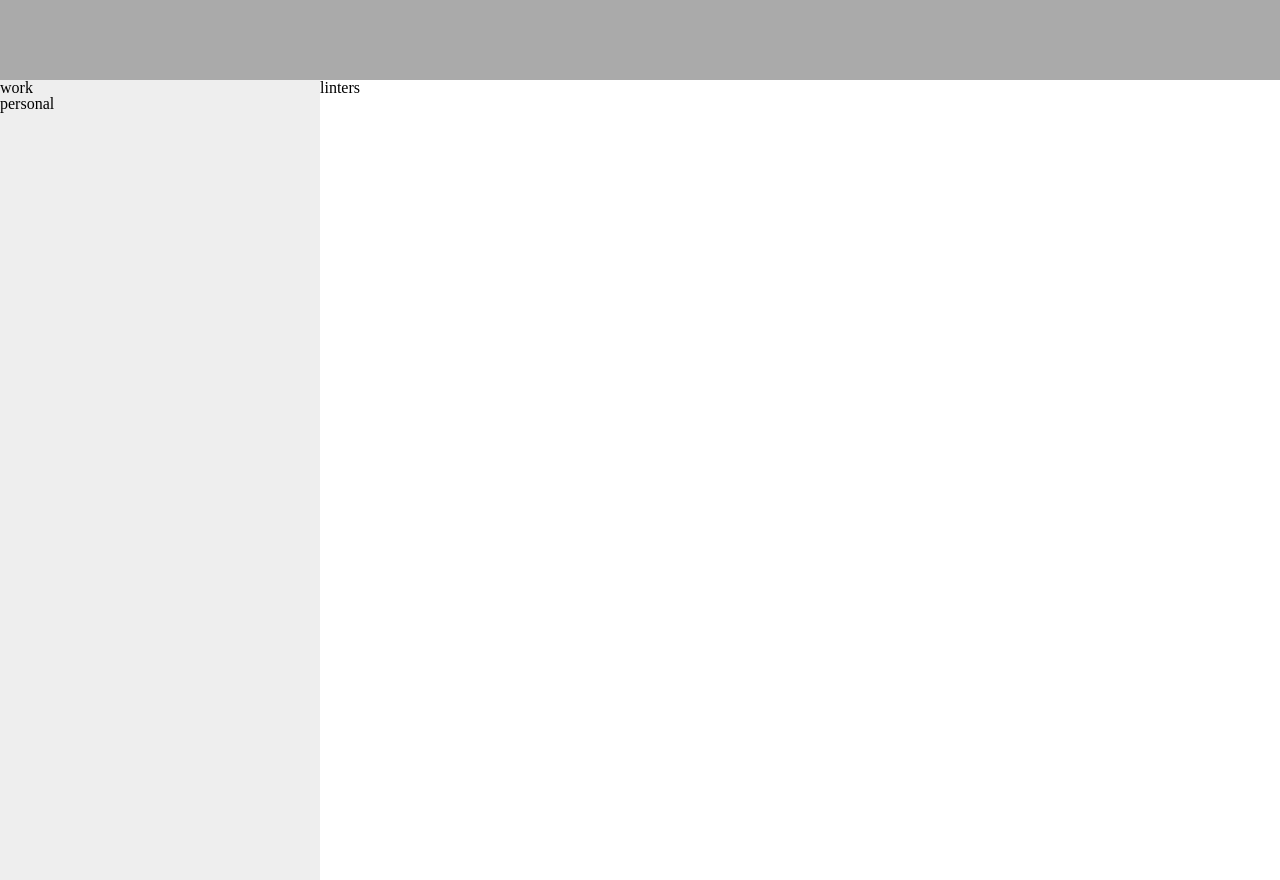
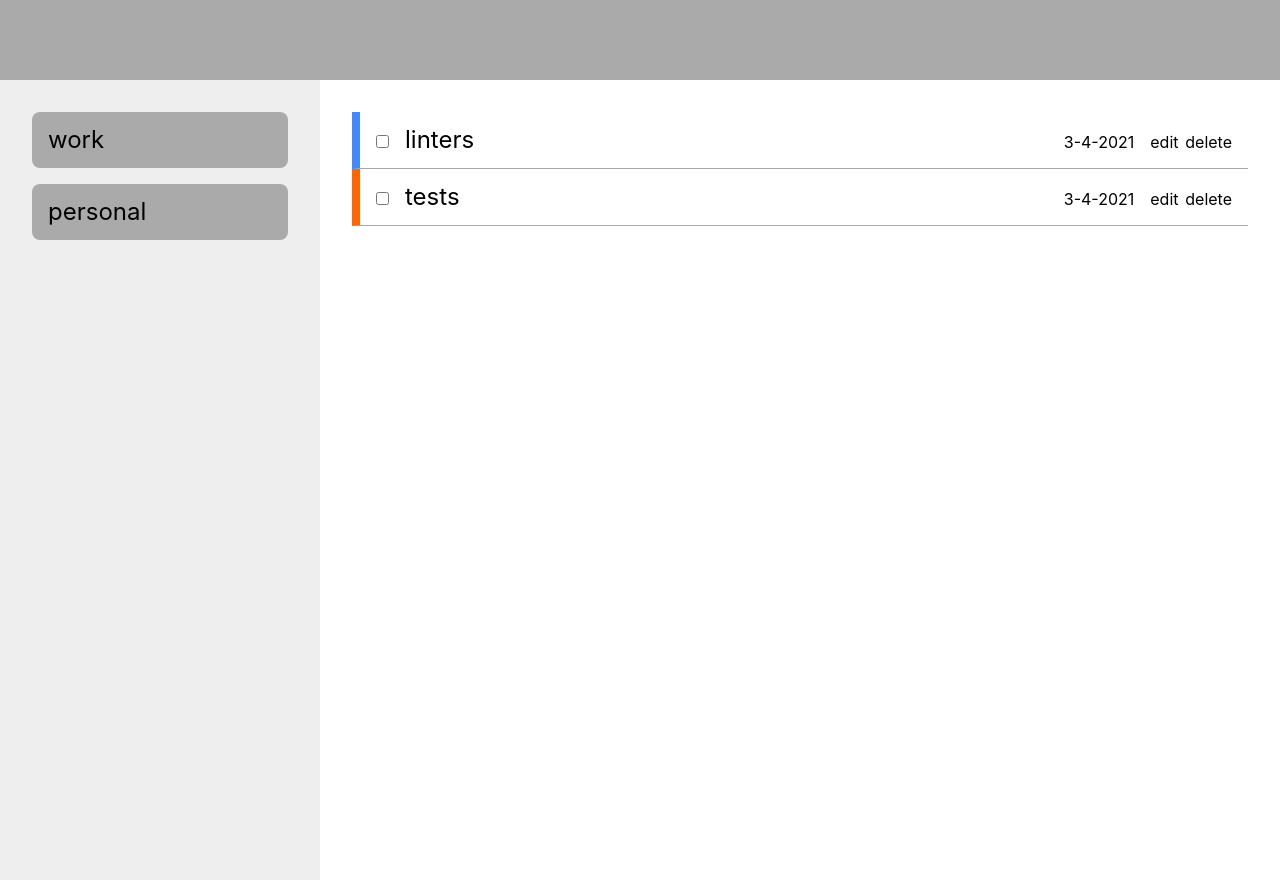
Before and after one commit to brenoxav/todo-list, a website built with webpack: page dist/index.html in a window 1280 px wide. Both pictures are taken after a click on the element "work". Built offline with nearby package versions, Linux system fonts and the light colour scheme.

Commit message:
Create and style todo items

```diff
--- a/src/assets/css/style.css
+++ b/src/assets/css/style.css
@@ -18,7 +18,7 @@ time, mark, audio, video {
   margin: 0;
   padding: 0;
   border: 0;
-  font-size: 100%;
+  font-size: 8px;
   font: inherit;
   vertical-align: baseline;
 }
@@ -46,6 +46,13 @@ table {
 }
 /* CSS RESET END */
 
+body {
+font-family: -apple-system, BlinkMacSystemFont,
+ “Segoe UI”, “Roboto”, “Oxygen”,
+ “Ubuntu”, “Cantarell”, “Fira Sans”,
+ “Droid Sans”, “Helvetica Neue”, sans-serif;
+}
+
 .main {
   display: flex;
   flex-wrap: wrap;
@@ -60,9 +67,64 @@ table {
 .side-bar {
   width: 25%;
   min-height: 100vh;
+  padding: 2rem;
+  font-size: 1.5rem;
   background-color: #eee;
 }
 
+.project-tab {
+  margin-bottom: 1rem;
+  padding: 1rem;
+  border-radius: .5rem;
+  background-color: #aaa;
+}
+
 .todo-list-wrapper {
+  flex: 1;
+
   min-height: 100vh;
+  padding: 2rem;
 }
+
+.todo-item {
+  display: flex;
+  align-items: baseline;
+  width: 100%;
+  padding: 1rem;
+  border-bottom: 1px solid #aaa;
+  font-size: 1.5rem;
+}
+
+.todo-checkbox {
+  margin: 0;
+  margin-right: 1rem;
+}
+
+.todo-title {
+  flex: 1;
+}
+
+.todo-due-date {
+  margin: 0 1rem;
+  font-size: 1rem;
+}
+
+.todo-actions-wrapper {
+  justify-self: flex-end;
+}
+
+.todo-edit, .todo-delete {
+  font-size: 1rem;
+}
+
+.priority-low {
+  border-left: 8px solid #48f;
+}
+
+.priority-mid {
+  border-left: 8px solid #fc0;
+}
+
+.priority-high {
+  border-left: 8px solid #f60;
+}
--- a/src/render.js
+++ b/src/render.js
@@ -32,6 +32,12 @@ const render = function() {
           description: 'check for linter errors',
           dueDate: '3-4-2021',
           priority: 'low'
+        },
+        {
+          title: 'tests',
+          description: 'check for test errors',
+          dueDate: '3-4-2021',
+          priority: 'high'
         }
       ]
 
@@ -63,19 +69,28 @@ const render = function() {
 
   main.appendChild(header);
 
+
+  //LIST TODOS
   const renderTodoList = (todoList) =>{
     todoListWrapper.innerHTML = '';
     todoList.forEach((todo, index) => {
-      const todoItem = document.createElement('div');
-      todoItem.setAttribute('data-index', index);
-      todoItem.classList.add('todo-item');
-      todoItem.textContent = todo.title;
-      todoListWrapper.appendChild(todoItem);
+
+      todoListWrapper.innerHTML += `
+      <div class="todo-item priority-${todo.priority}" data-index=${index}>
+        <input type="checkbox" class="todo-checkbox">
+        <span class="todo-title">${todo.title}</span>
+        <span class="todo-due-date">${todo.dueDate}</span>
+        <span class="todo-actions-wrapper">
+          <span class="todo-edit">edit</span>
+          <span class="todo-delete">delete</span>
+        </span>
+      </div>
+      `
+
     });
-
   }
 
-
+  //LIST PROJECTS
   projectList.forEach((project, index) => {
     const projectTab = document.createElement('div');
     projectTab.setAttribute('data-index', index);
@@ -85,7 +100,6 @@ const render = function() {
     projectTab.addEventListener('click', ()=>{
       renderTodoList(project.listOfTodos)
     })
-
 
     sideBar.appendChild(projectTab);
 
```
Also changed, not shown: dist/main.js.
